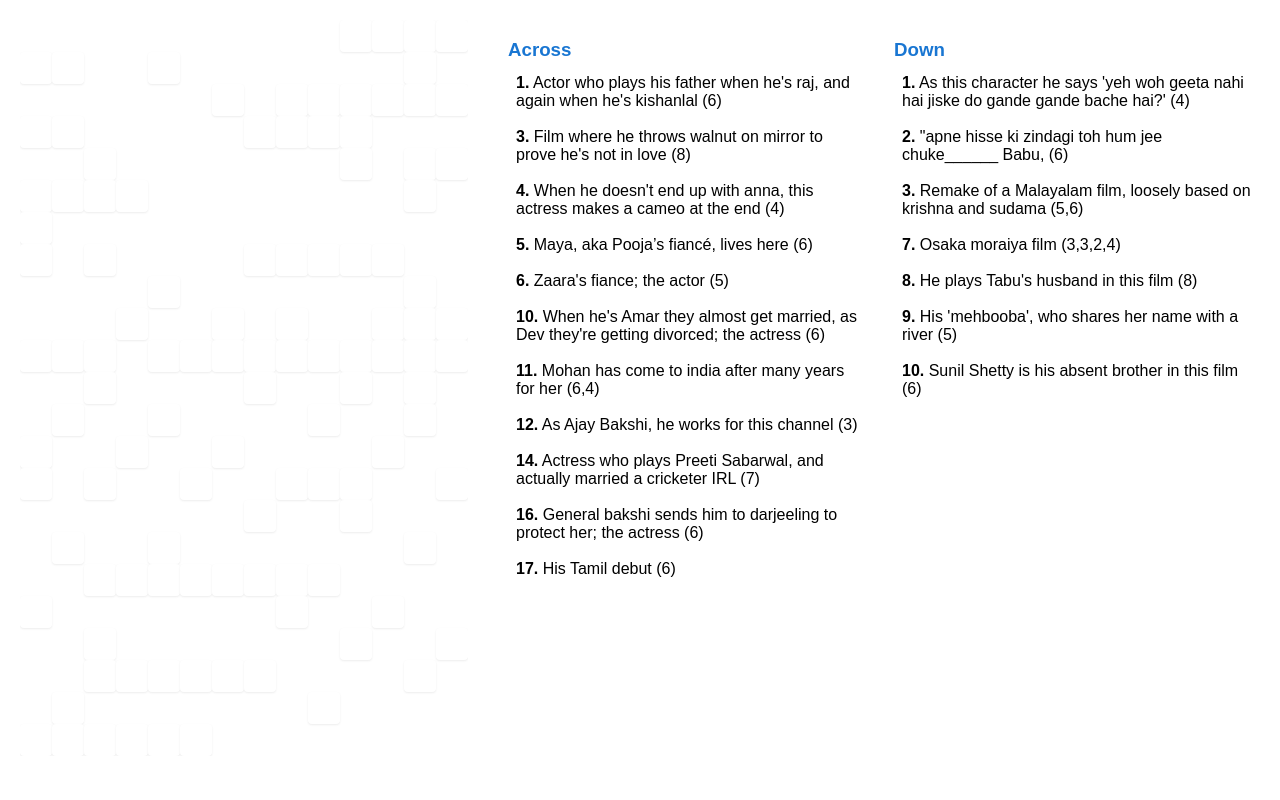
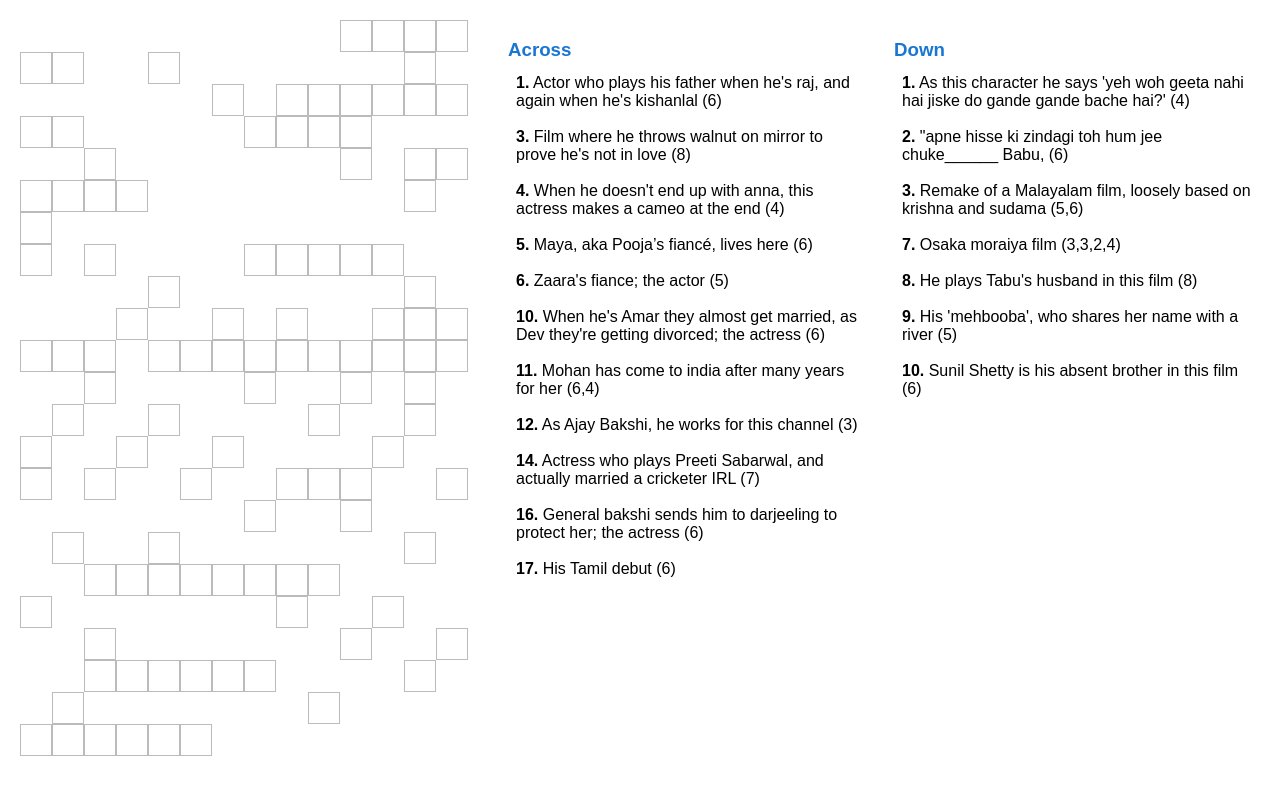
Before and after one commit to shivanidotsingh/srk, a plain HTML site: page index.html in a window 1280 px wide. Drawn offline with Linux system fonts and the light colour scheme.

Commit message:
Update style.css

```diff
--- a/style.css
+++ b/style.css
@@ -25,8 +25,8 @@ html, body {
   flex: 2 1 60%;
   overflow: auto;
   display: grid;
-  grid-template-columns: repeat(14, 32px); /* Adjusted for 14 columns */
-  grid-template-rows: repeat(20, 32px); /* Adjusted for 20 rows */
+  grid-template-columns: repeat(14, 32px);
+  grid-template-rows: repeat(20, 32px);
   background: transparent;
   border: none;
 }
@@ -34,8 +34,8 @@ html, body {
 .cell {
   width: 32px; height: 32px;
   text-align: center; font-size: 18px; font-weight: bold;
-  background: transparent;
-  border: none;
+  background: #fff;
+  border: 1px solid #bbb; /* Light grid lines */
   outline: none; position: relative;
   box-sizing: border-box;
   padding: 0 0 0 12px;
@@ -43,12 +43,6 @@ html, body {
   text-transform: uppercase;
   caret-color: #1976d2;
   transition: background 0.15s;
-}
-
-.cell:not(.block) {
-  background: #fff;
-  border-radius: 4px;
-  box-shadow: 0 1px 2px rgba(60,60,60,0.09);
 }
 
 .cell.block {
```
